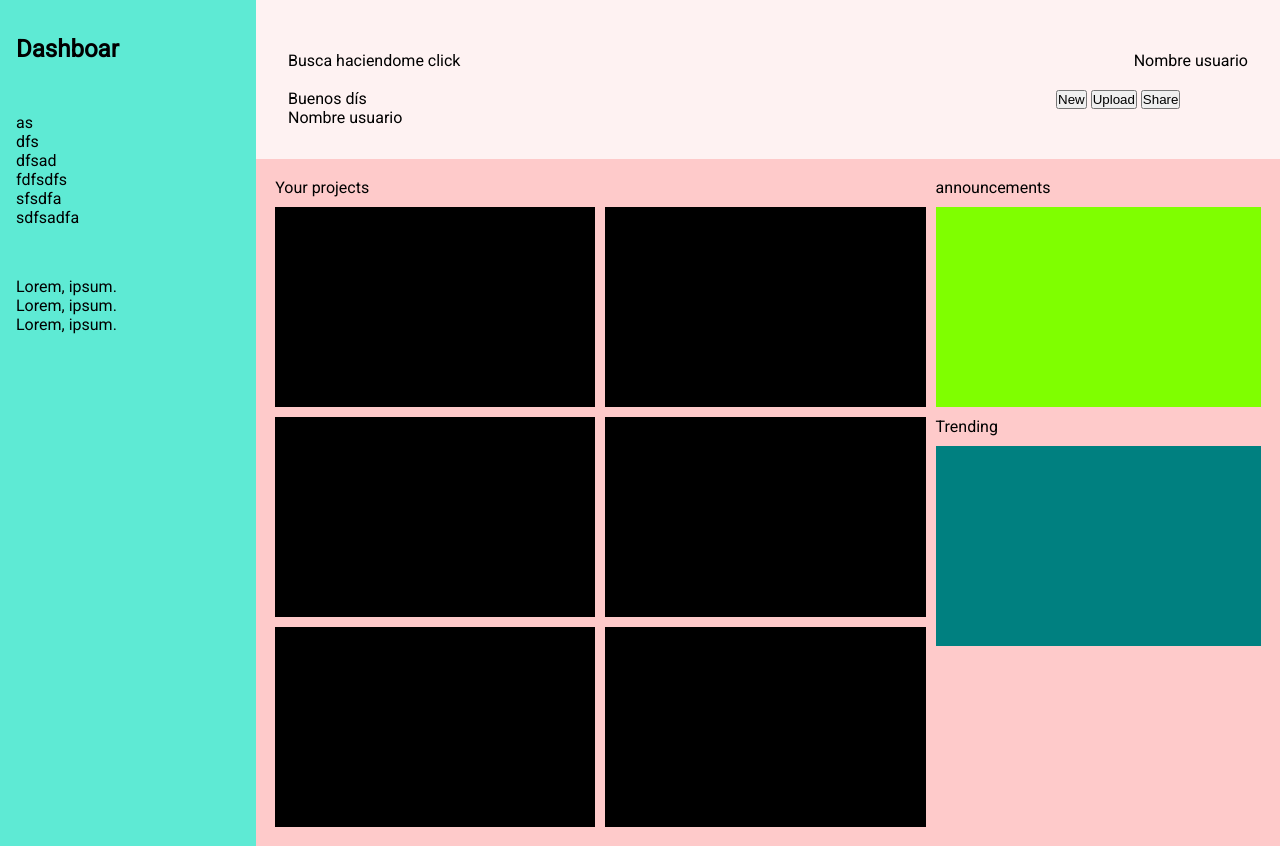
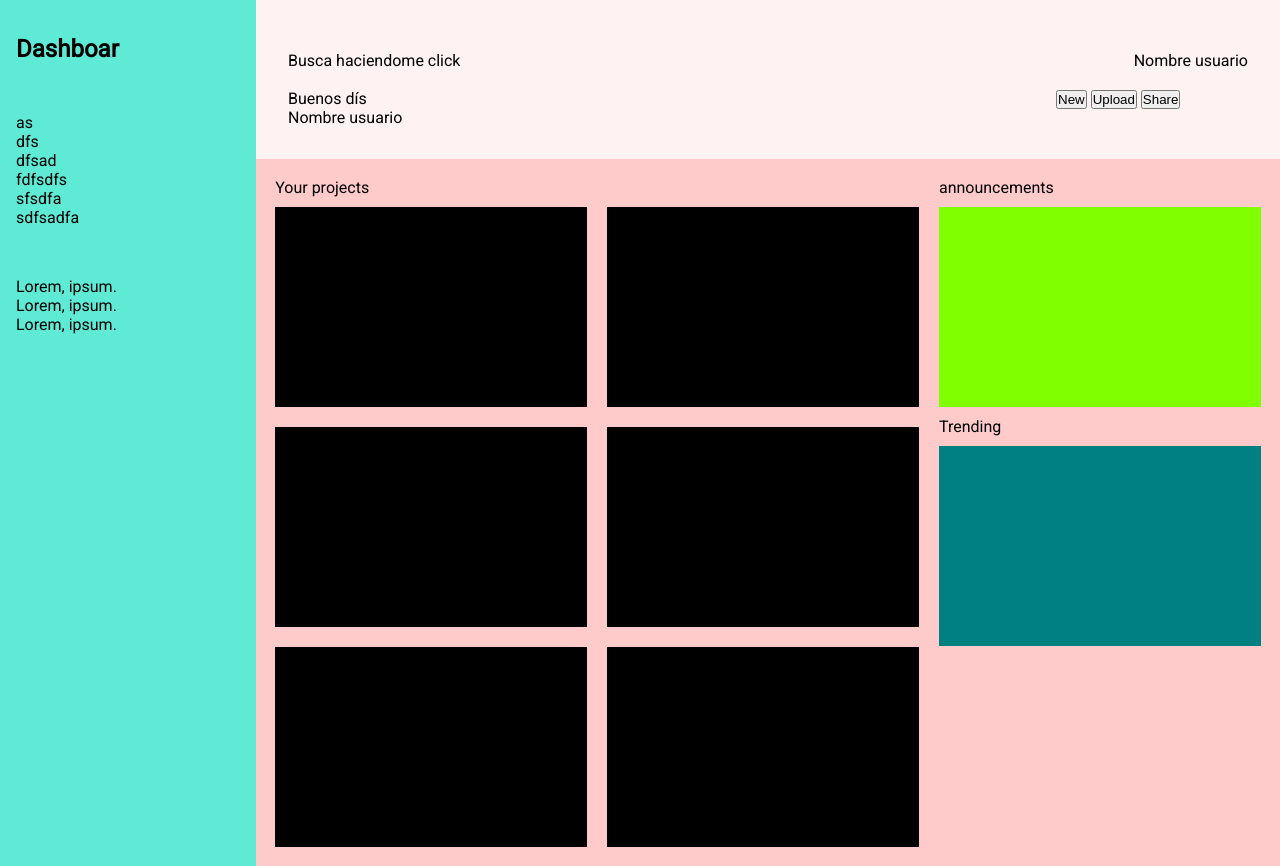
Before and after one commit to kopolo435/admin-dashboard, a plain HTML site: page index.html in a window 1280 px wide. Drawn offline with Linux system fonts and the light colour scheme.

Commit message:
Agrega gap en main

```diff
--- a/style.css
+++ b/style.css
@@ -64,7 +64,7 @@ main{
     display: grid;
     grid-template-columns: 2fr 1fr;
     padding: 1.2rem;
-    gap: 10px;
+    gap: 20px;
     grid-auto-rows: min-content;
 }
 
@@ -100,7 +100,7 @@ main{
 .cardsContainer{
     display: grid;
     grid-template-columns: repeat(auto-fit,minmax(250px,1fr));
-    gap: 10px;
+    gap: 20px;
 }
 
 .card{
```
